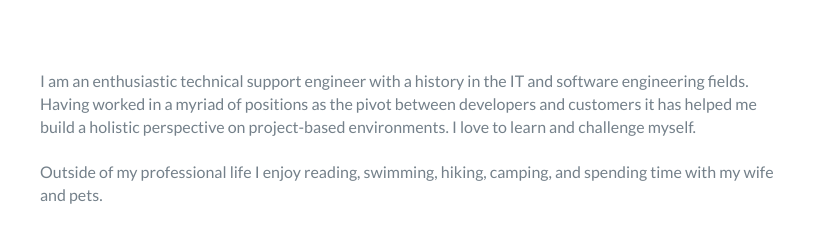
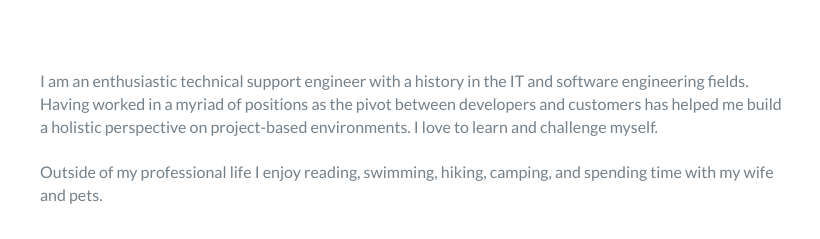
Before and after one commit to brinecr/brinecr.github.io, a website: page index.html in a window 1280 px wide. Shown: the part 805-1044 px from the top of the page, 420-1240 px from the left. Drawn offline with nearby package versions, Linux system fonts and the light colour scheme.

Commit message:
Update index.html
removal of a word

```diff
--- a/index.html
+++ b/index.html
@@ -72,7 +72,7 @@
                 </div>
                 <div class="col-md-8">
                     <p>
-                        I am an enthusiastic technical support engineer with a history in the IT and software engineering fields. Having worked in a myriad of positions as the pivot between developers and customers it has helped me build a holistic perspective on project-based environments. I love to learn and challenge myself.
+                        I am an enthusiastic technical support engineer with a history in the IT and software engineering fields. Having worked in a myriad of positions as the pivot between developers and customers has helped me build a holistic perspective on project-based environments. I love to learn and challenge myself.
                     </p>
                     <br>
                     <p>
```
